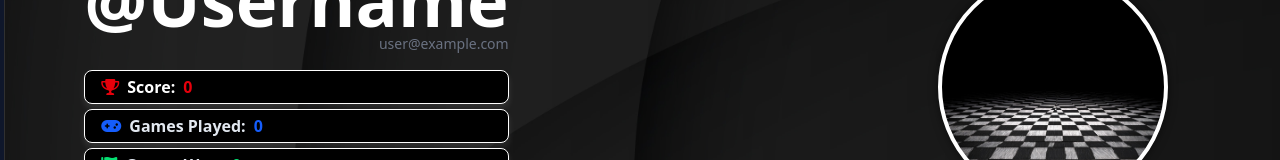
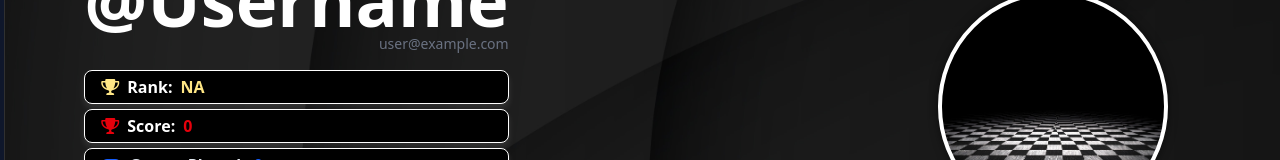
Before and after one commit to roshnikumari-21/KnightMare, a React (Vite) app in the folder frontend/: page /profile in a window 1280 px wide. Shown: the part 142-302 px from the top of the page. Built offline with nearby package versions, Linux system fonts and the light colour scheme; no server answers.

Commit message:
more work on leaderboard page

```diff
--- a/frontend/src/components/ProfileCompA.jsx
+++ b/frontend/src/components/ProfileCompA.jsx
@@ -2,7 +2,7 @@ import React, { useContext, useEffect, useState } from "react";
 import { profileContext } from "../contexts/profileContext";
 
 const ProfileCompA = () => {
-  const { userProfile } = useContext(profileContext);
+  const { userProfile ,userRank} = useContext(profileContext);
   const [profile, setProfile] = useState(userProfile);
 
   useEffect(() => {
@@ -20,6 +20,13 @@ const ProfileCompA = () => {
         </p>
 
         <div>
+        <div className="flex text-center bg-black border-1 border-white p-1 pl-4 rounded-lg mb-[5px] shadow-[0_4px_6px_rgba(255,255,255,0.1)] hover:shadow-[0_6px_8px_rgba(255,255,255,0.2)] transition-shadow duration-300">
+            <i className="fas fa-trophy text-amber-200 mr-2 mt-1"></i>
+            <span className="text-white mr-2 font-extrabold">Rank:</span>
+            <span className="text-amber-200 font-extrabold">
+              {userRank ?userRank :"NA"}
+            </span>
+          </div>
           {/* Score */}
           <div className="flex text-center bg-black border-1 border-white p-1 pl-4 rounded-lg mb-[5px] shadow-[0_4px_6px_rgba(255,255,255,0.1)] hover:shadow-[0_6px_8px_rgba(255,255,255,0.2)] transition-shadow duration-300">
             <i className="fas fa-trophy text-red-600 mr-2 mt-1"></i>
--- a/frontend/src/pages/LeaderBoard.jsx
+++ b/frontend/src/pages/LeaderBoard.jsx
@@ -84,7 +84,7 @@ const Leaderboard = () => {
         >
           <div
             style={{
-              backgroundImage: "url('/bg2.jpg')",
+              backgroundImage: `url(${topUsers[1].profilePicture})`,
               backgroundSize: "cover",
               backgroundPosition: "center",
             }}
@@ -107,7 +107,7 @@ const Leaderboard = () => {
         >
           <div
             style={{
-              backgroundImage: "url('/bg2.jpg')",
+              backgroundImage: `url(${topUsers[0].profilePicture})`,
               backgroundSize: "cover",
               backgroundPosition: "center",
             }}
@@ -130,7 +130,7 @@ const Leaderboard = () => {
         >
           <div
             style={{
-              backgroundImage: "url('/bg2.jpg')",
+              backgroundImage: `url(${topUsers[2].profilePicture})`,
               backgroundSize: "cover",
               backgroundPosition: "center",
             }}
@@ -180,20 +180,19 @@ const Leaderboard = () => {
             <tbody>
   {leaderboard.length > 0 ? (
     leaderboard
-      .sort((a, b) => b.score - a.score) // Sort in descending order
+      .sort((a, b) => b.score - a.score)
       .map((user, index, arr) => {
         let rank = index === 0 ? 1 : arr[index - 1].score === user.score ? arr[index - 1].rank : index + 1;
-        user.rank = rank; // Store rank in user object for later use
+        user.rank = rank;
 
         return (
-          <tr key={user._id} className="border-black border-4">
+          <tr key={user._id} className={`border-black ${(userProfile.username === user.username) ? 'bg-cyan-500' : 'bg-slate-900'} border-4`}>
             <td className="px-4 py-2">
               <FontAwesomeIcon icon={faTrophy} className="text-blue-900" /> {rank}
             </td>
             <td className="px-4 py-2 flex items-center space-x-2">
               <img
-                src={user.profilePicture || "/useravatar.png"}
-                alt="Profile"
+                src={user.profilePicture}
                 className="w-8 bg-black h-8 rounded-full"
               />
               <span>{user.username}</span>
--- a/frontend/src/pages/Profile.jsx
+++ b/frontend/src/pages/Profile.jsx
@@ -10,9 +10,9 @@ const Profile = () => {
     style={{
       backgroundImage: "url('/bgmodernblack.jpg')",
       backgroundSize: "cover",
-      backgroundRepeat: "repeat-y",
+      backgroundRepeat: "repeat",
       minHeight: "100vh",
-      width: "100%",
+      minwidth: "100vw",
     }}
     >
     <ProfileCompA />
```
